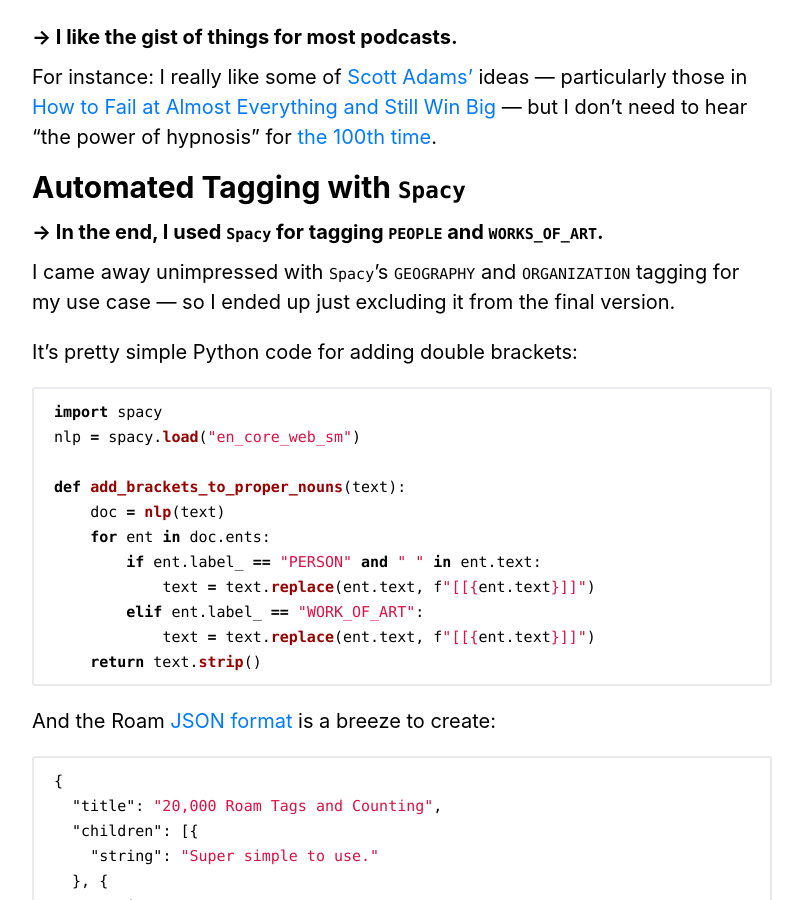
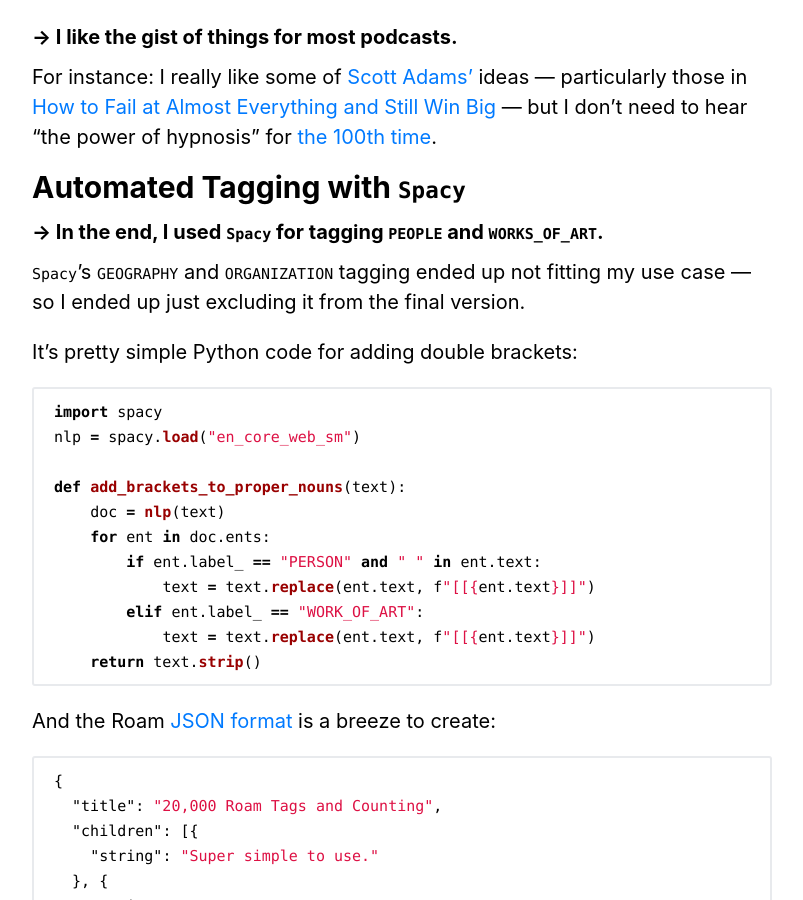
Before and after one commit to zachwill/blog, a Jekyll site: the page built from _posts/2020-05-14-20k-roam-tags.md, in a window 1280 px wide and 900 px high, scrolled down 2515 px. Shown: the whole window, without its empty margins (238-1041 px from the left). Built offline with Jekyll 4.4.1, drawn with Linux system fonts in a browser that asks for light colours.

Commit message:
Better wording

```diff
--- a/_posts/2020-05-14-20k-roam-tags.md
+++ b/_posts/2020-05-14-20k-roam-tags.md
@@ -116,7 +116,7 @@
 
 #### → In the end, I used `Spacy` for tagging `PEOPLE` and `WORKS_OF_ART`.
 
-I came away unimpressed with `Spacy`'s `GEOGRAPHY` and `ORGANIZATION` tagging for my use case — so I ended up just excluding it from the final version.
+`Spacy`'s `GEOGRAPHY` and `ORGANIZATION` tagging ended up not fitting my use case — so I ended up just excluding it from the final version.
 
 It's pretty simple Python code for adding double brackets:
 
```
